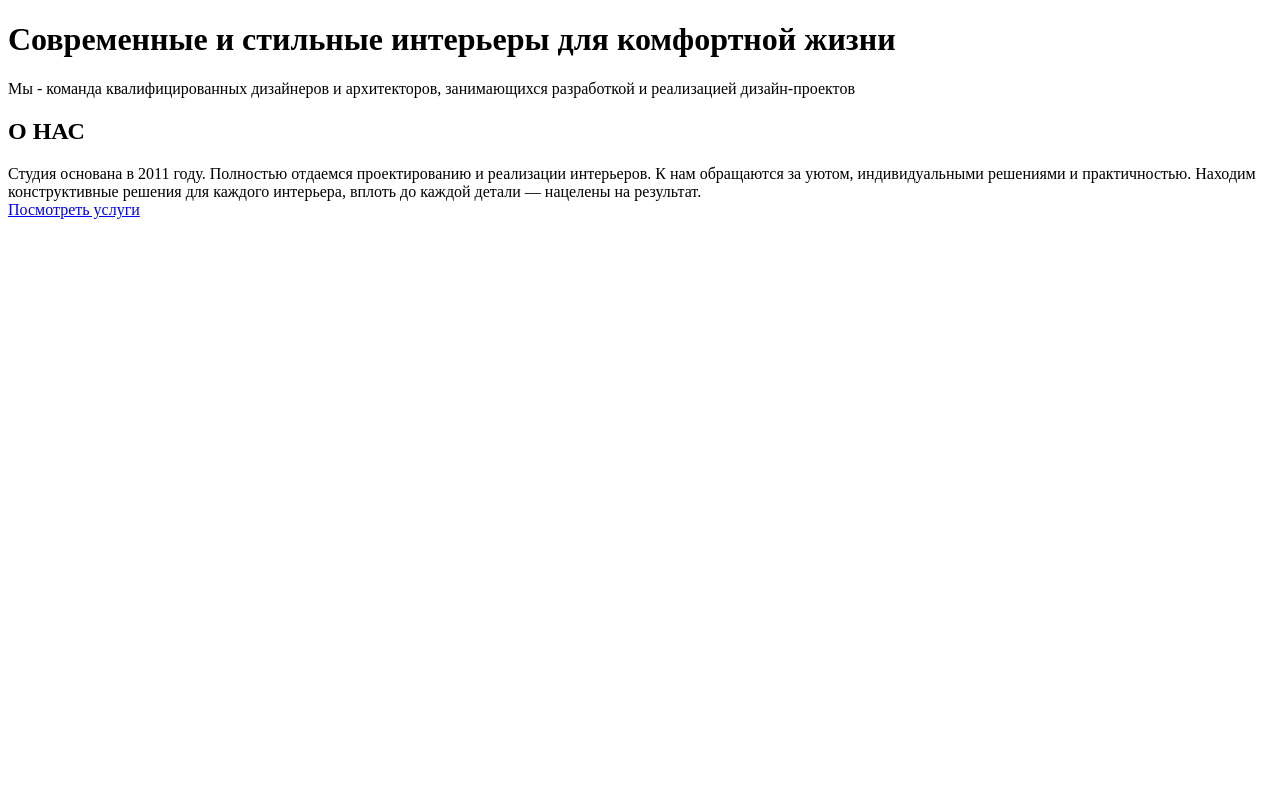
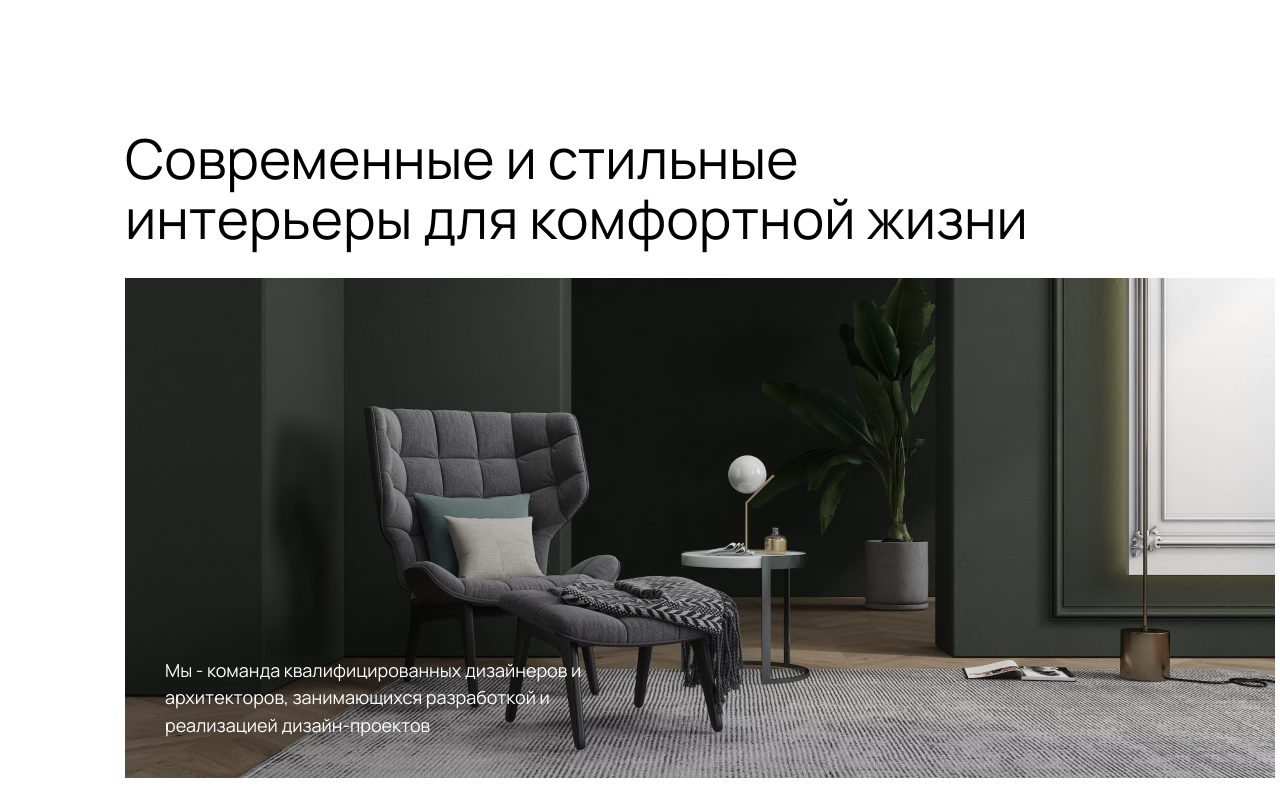
Before and after one commit to TimurDaultaev/Checkpoint1, a plain HTML site: page index.html in a window 1280 px wide. Shown: the top 800 px of the page. Drawn offline with Linux system fonts and the light colour scheme; the site is published under a folder, as on GitHub Pages, so addresses that start at the root find nothing.

Commit message:
Update index.html

```diff
--- a/index.html
+++ b/index.html
@@ -4,13 +4,13 @@
     <meta charset="UTF-8">
         <title>Сайт Модуля 1</title>
 
-        <link rel="stylesheet" href="/styles/reset.css">
+        <link rel="stylesheet" href="styles/reset.css">
 
         <link rel="preconnect" href="https://fonts.googleapis.com">
         <link rel="preconnect" href="https://fonts.gstatic.com" crossorigin>
         <link href="https://fonts.googleapis.com/css2?family=Manrope&display=swap" rel="stylesheet">
 
-        <link rel="stylesheet" href="/styles/styles.css">
+        <link rel="stylesheet" href="styles/styles.css">
 </head>
 <body>
 
```
